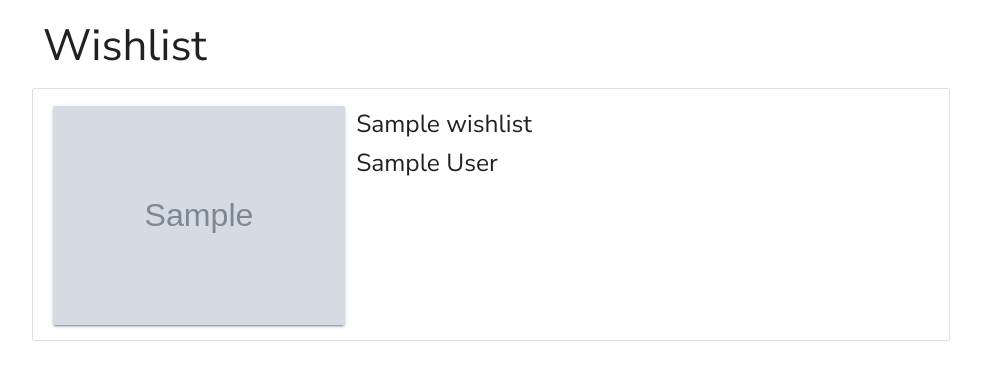
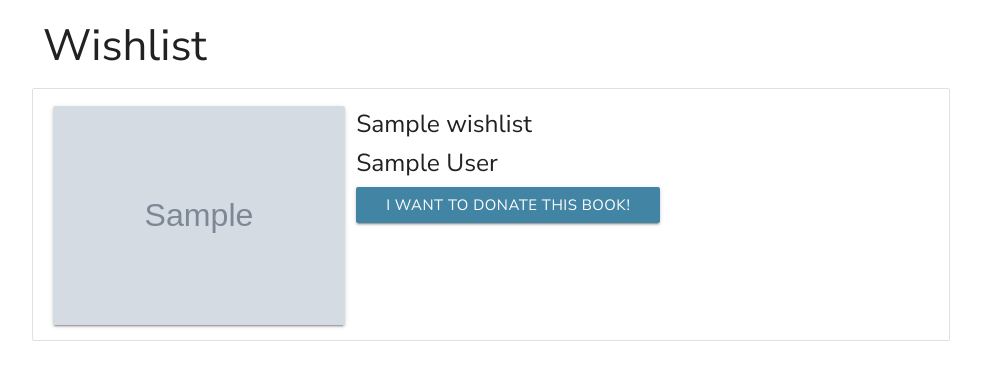
Before and after one commit to taikatta/Milestone3-Konyvkucko, a Flask app: page /wishlist in a window 1280 px wide. Shown: the top 380 px of the page, without its empty margins (149-1130 px from the left). Run offline with Flask 2, Linux system fonts and the light colour scheme; grey boxes marked "Sample" are stand-in pictures; a database or web service that is not in the repository returns one stand-in record (values such as "Sample title"); some libraries are stand-ins or nearby versions.

Commit message:
Donation button added to wishlist

```diff
--- a/templates/wishlist.html
+++ b/templates/wishlist.html
@@ -16,6 +16,7 @@
                 <div class="card-title">
                     <h5>{{book.book_title}} </h5>
                     <h5>{{book.author}}</h5>
+                    <a class="btn" href="{{url_for('edit_book', book_id=book._id)}}">I want to donate this book!</a>
                 </div>
             </div>
         </div>
```
